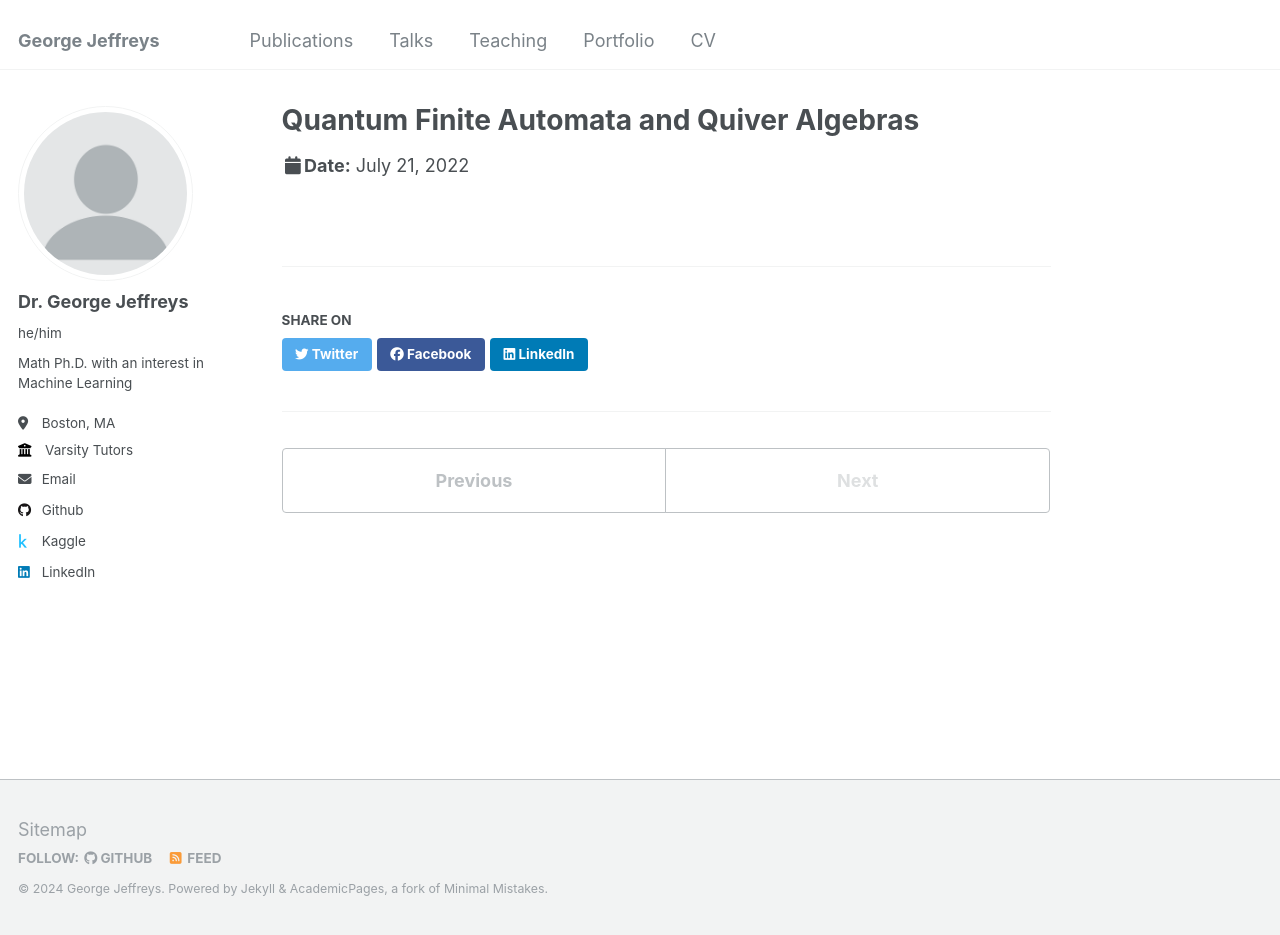
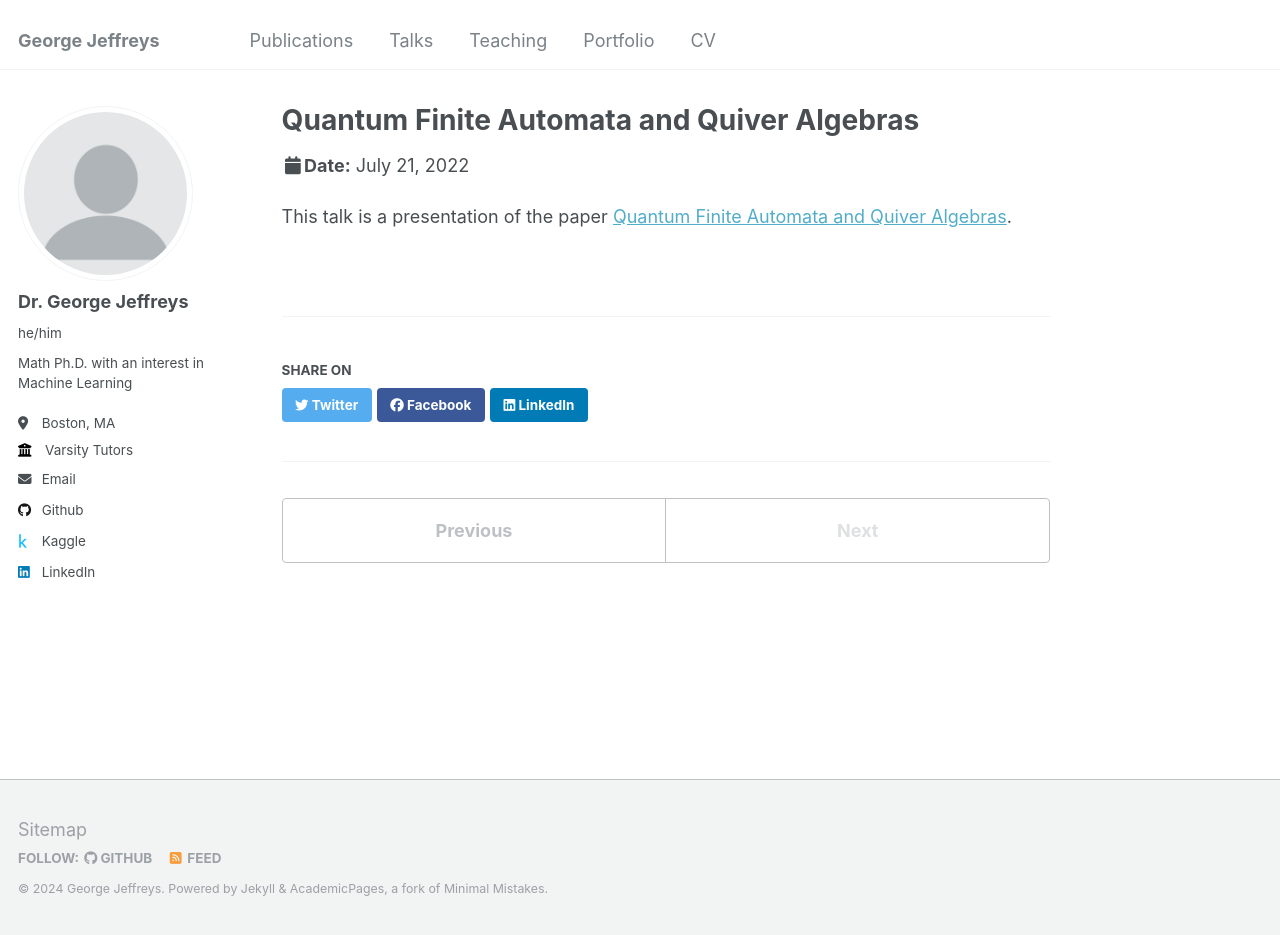
Before and after one commit to G-Jeffreys/G-Jeffreys.github.io, a Jekyll site: the page built from _talks/2014-03-01-talk-3.md, in a window 1280 px wide and 935 px high. Built offline with Jekyll 4.4.1, drawn with Linux system fonts in a browser that asks for light colours.

Commit message:
Update 2014-03-01-talk-3.md

```diff
--- a/_talks/2014-03-01-talk-3.md
+++ b/_talks/2014-03-01-talk-3.md
@@ -8,3 +8,5 @@
 date: 2022-07-21
 location: "Paris, France"
 ---
+
+This talk is a presentation of the paper [Quantum Finite Automata and Quiver Algebras](https://g-jeffreys.github.io/publication/2010-10-01-paper-title-number-2).
```
